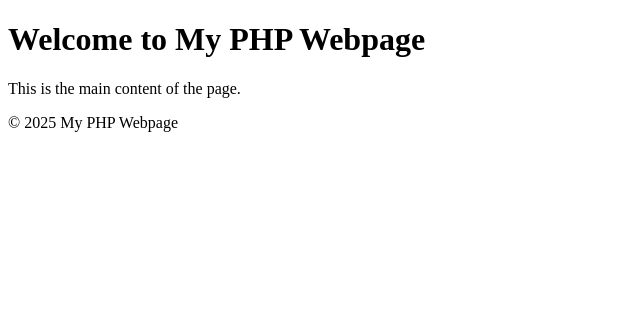
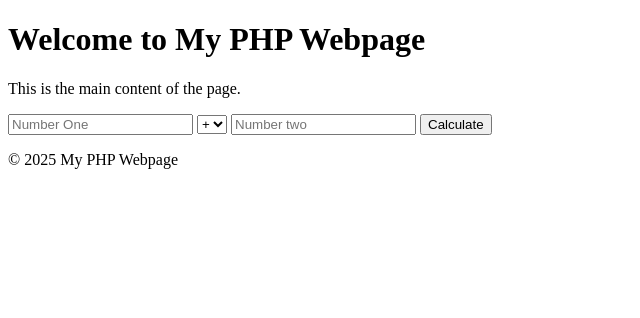
Before and after one commit to onyangoonyangoemmanuel-glitch/PHP-Learning-Resources, a PHP site: page / in a window 1280 px wide. Shown: the top 318 px of the page, without its empty margins (0-640 px from the left). Run offline with PHP 8.4, Linux system fonts and the light colour scheme; some libraries are stand-ins or nearby versions.

Commit message:
Additional updates

```diff
--- a/index.php
+++ b/index.php
@@ -2,7 +2,10 @@
 <html lang="en">
 <head>
     <meta charset="UTF-8">
+    <meta http-equiv="X-UA-Compatible" content="IE=edge">
     <meta name="viewport" content="width=device-width, initial-scale=1.0">
+    <link rel="stylesheet" href="css/reset.css">
+    <link rel="stylesheet" href="css/main.css">
     <title>My PHP Webpage</title>
 </head>
 
@@ -14,6 +17,24 @@
     <main>
 
         <p>This is the main content of the page.</p>
+
+        <form action="<?php echo htmlspecialchars($_SERVER["PHP_SELF"]); ?>" method="post">
+            <input type="number" name="num01" placeholder="Number One">
+            <select name="operator">
+                <option value="add">+</option>
+                <option value="subtract">-</option>
+                <option value="multiply">*</option>
+                <option value="divide">/</option>
+            </select>
+            <input type="number" name="num02" placeholder="Number two">
+            <button>Calculate</button>
+        </form>
+
+        <?php
+            if($_SERVER["REQUEST_METHOD"] == "POST"){
+
+            }
+        ?>
 
         <?php
             /*
```
